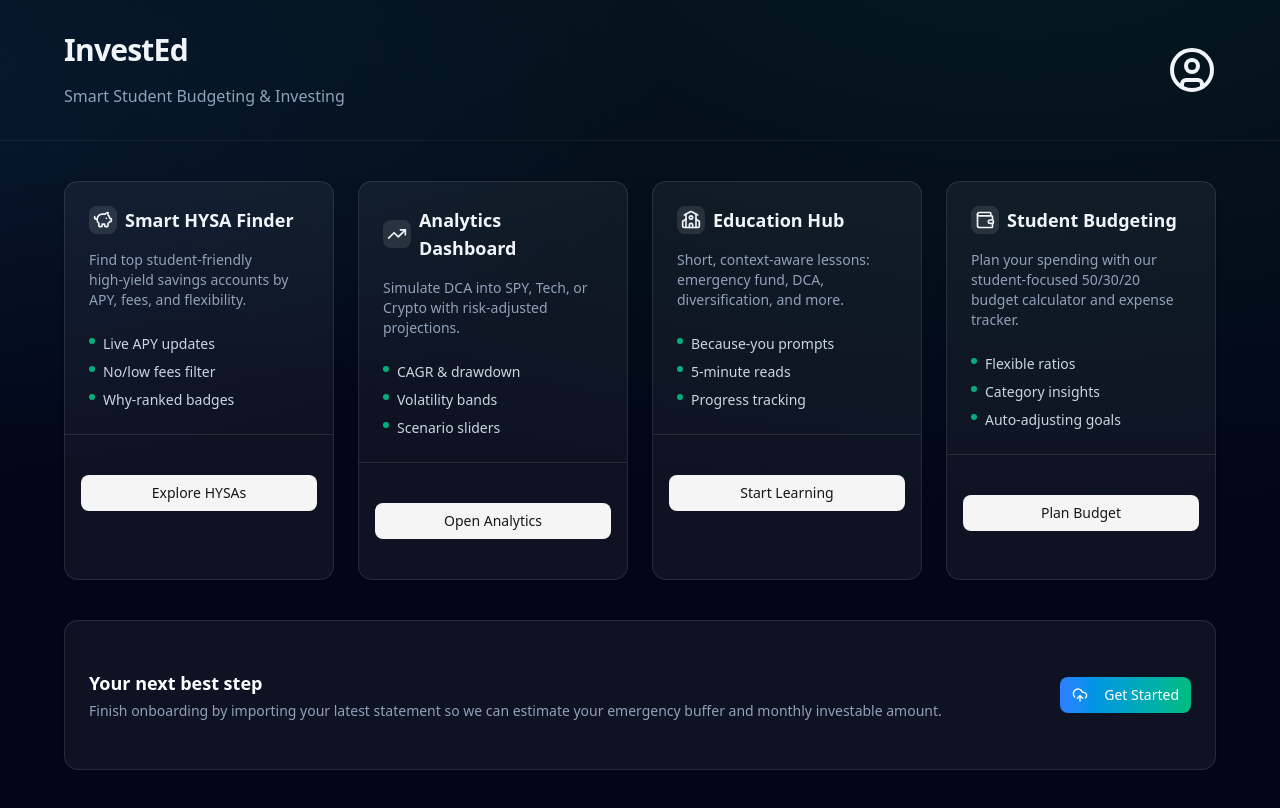
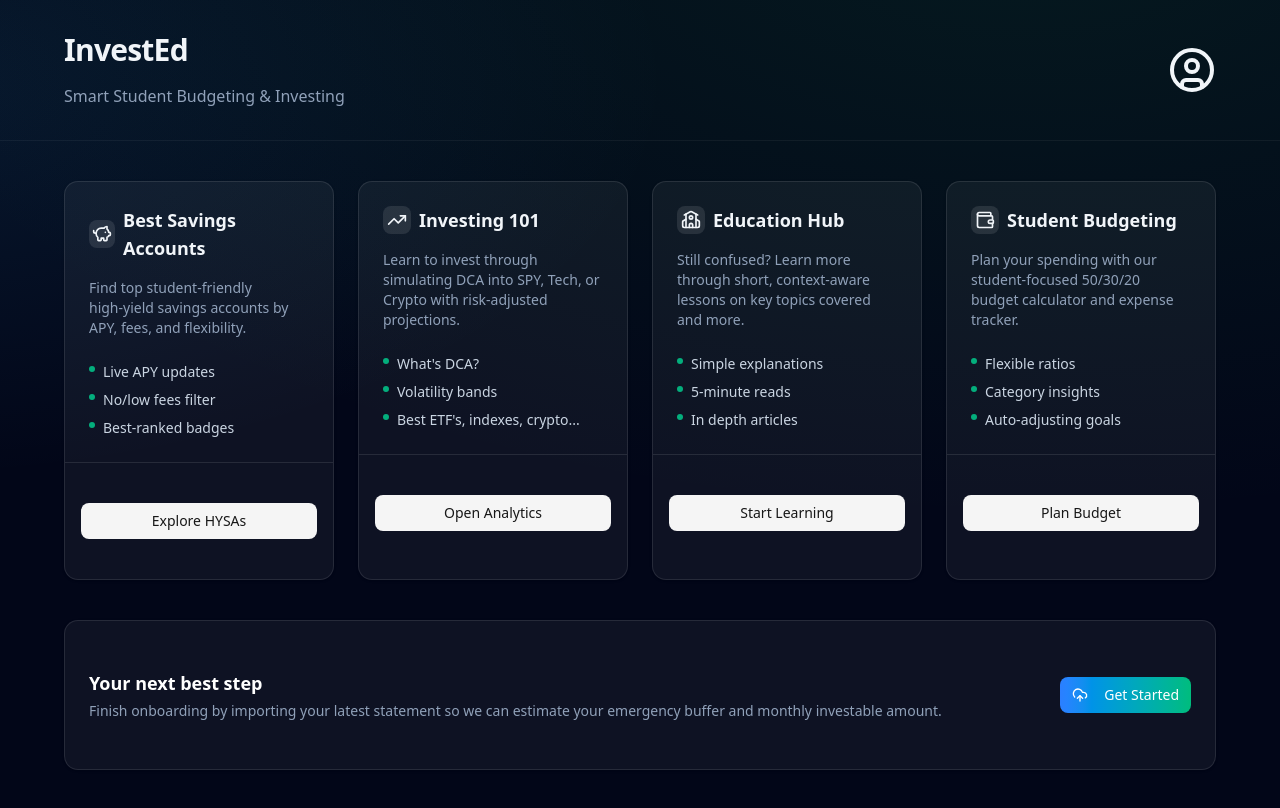
Before and after one commit to Devon-Tren/invested, a Next.js app: page / in a window 1280 px wide. Built offline with nearby package versions, Linux system fonts and the light colour scheme.

Commit message:
home page tweaks

```diff
--- a/app/page.tsx
+++ b/app/page.tsx
@@ -45,18 +45,6 @@ export default function LandingPage() {
     );
   };
 
-  const monthsToThreeMonthEF = (s: any) => {
-    if (!s) return "—";
-    const expenses = Number(s.expenses || 0);
-    const savings = Number(s.savings || 0);
-    const cashFlow = Number((s.income || 0) - (s.expenses || 0));
-    const target = 3 * expenses;
-    if (savings >= target) return 0;
-    if (cashFlow <= 0) return "∞";
-    const remaining = target - savings;
-    return Math.max(0, Math.ceil(remaining / cashFlow));
-  };
-
   return (
     <div className="min-h-screen bg-slate-950 bg-[radial-gradient(1200px_600px_at_80%_-10%,rgba(34,197,94,0.10),transparent),radial-gradient(800px_400px_at_-10%_10%,rgba(56,189,248,0.10),transparent)] text-slate-200">
       {/* Header */}
@@ -93,12 +81,12 @@ export default function LandingPage() {
           {/* HYSA Finder */}
           <FeatureCard
             icon={<PiggyBank className="h-5 w-5" />}
-            title="Smart HYSA Finder"
+            title="Best Savings Accounts"
             description="Find top student‑friendly high‑yield savings accounts by APY, fees, and flexibility."
             bullets={[
               "Live APY updates",
               "No/low fees filter",
-              "Why‑ranked badges",
+              "Best‑ranked badges",
             ]}
             cta={{ href: "/hysa", label: "Explore HYSAs" }}
           />
@@ -106,12 +94,12 @@ export default function LandingPage() {
           {/* Analytics Dashboard */}
           <FeatureCard
             icon={<TrendingUp className="h-5 w-5" />}
-            title="Analytics Dashboard"
-            description="Simulate DCA into SPY, Tech, or Crypto with risk‑adjusted projections."
+            title="Investing 101"
+            description="Learn to invest through simulating DCA into SPY, Tech, or Crypto with risk‑adjusted projections."
             bullets={[
-              "CAGR & drawdown",
+              "What's DCA?",
               "Volatility bands",
-              "Scenario sliders",
+              "Best ETF's, indexes, crypto...",
             ]}
             cta={{ href: "/analytics", label: "Open Analytics" }}
           />
@@ -120,11 +108,11 @@ export default function LandingPage() {
           <FeatureCard
             icon={<School className="h-5 w-5" />}
             title="Education Hub"
-            description="Short, context‑aware lessons: emergency fund, DCA, diversification, and more."
+            description="Still confused? Learn more through short, context‑aware lessons on key topics covered and more."
             bullets={[
-              "Because‑you prompts",
+              "Simple explanations",
               "5‑minute reads",
-              "Progress tracking",
+              "In depth articles",
             ]}
             cta={{ href: "/education", label: "Start Learning" }}
           />
```
